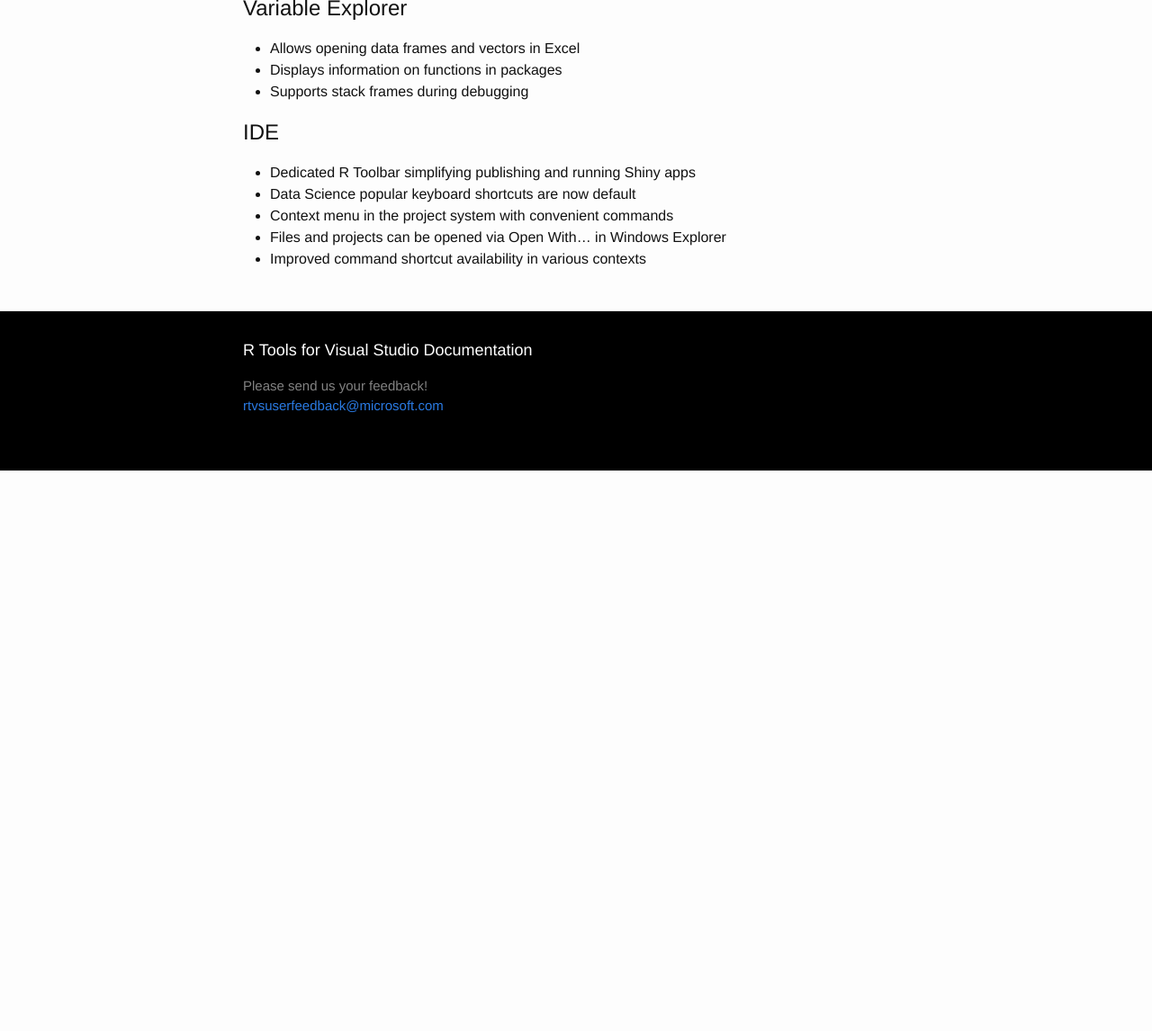
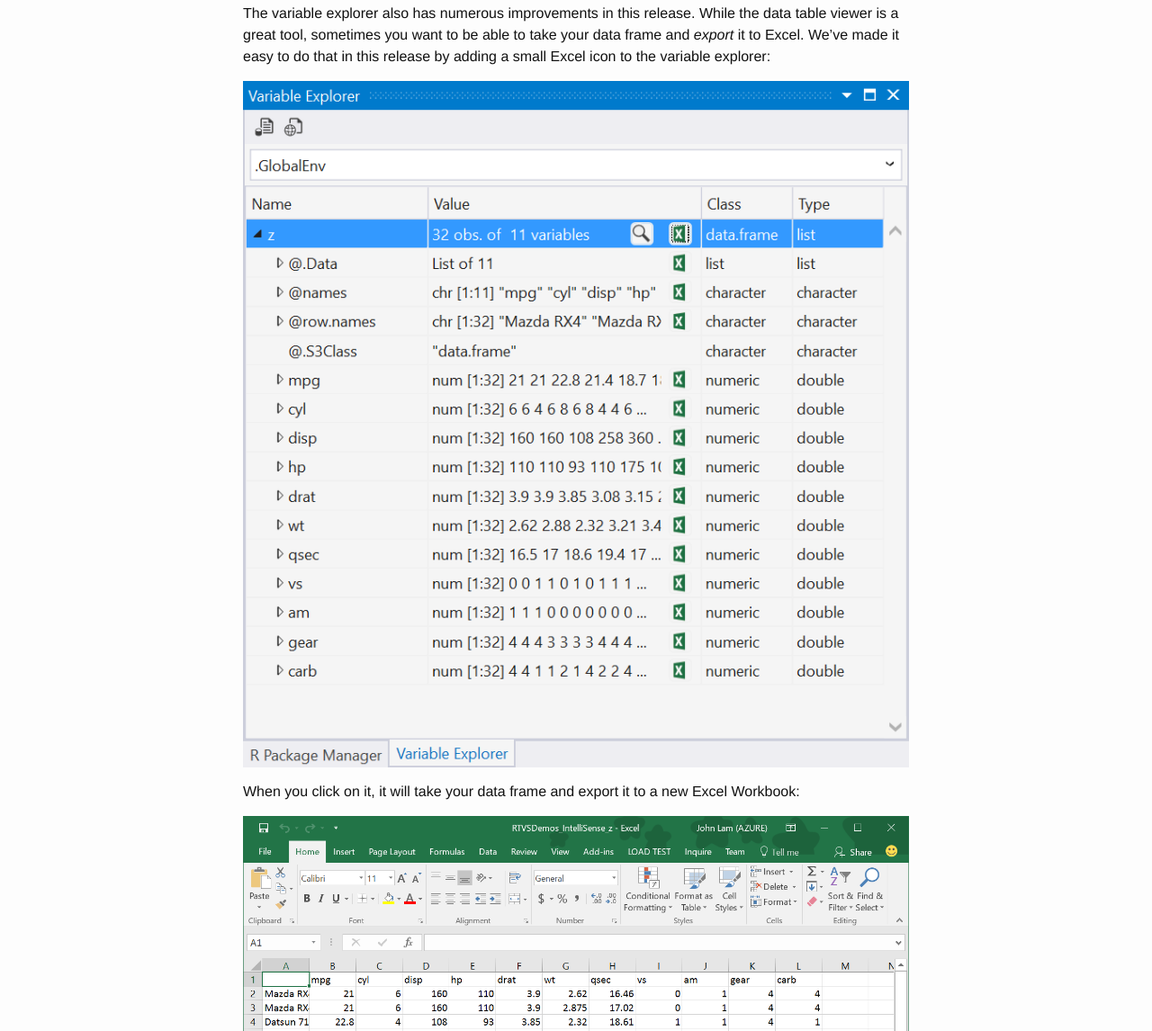
Before and after one commit to microsoft/RTVS-docs, a Jekyll site: the page built from new_for_03.md, in a window 1280 px wide and 1400 px high, scrolled down 7830 px, cut to the strip 254-1400 px from the top of the window. Shown: the whole strip at 90% size. Built offline with Jekyll 4.4.1, drawn with Linux system fonts in a browser that asks for light colours; before the commit the page ends 8607 px from its top, so only the background shows below that; some of the changed text lies outside the part shown.

Commit message:
Adding docs for variable explorer and Excel integration

```diff
--- a/new_for_03.md
+++ b/new_for_03.md
@@ -143,7 +140,18 @@
 
 ## Variable Explorer
 
--	Allows opening data frames and vectors in Excel
+The variable explorer also has numerous improvements in this release. While the
+data table viewer is a great tool, sometimes you want to be able to take your
+data frame and *export* it to Excel. We've made it easy to do that in this
+release by adding a small Excel icon to the variable explorer:
+
+![](media/variable_explorer_icon.png)
+
+When you click on it, it will take your data frame and export it to a new Excel
+Workbook:
+
+![](media/variable_explorer_excel_view.png)
+
 -	Displays information on functions in packages
 -	Supports stack frames during debugging
 
```
Also changed, not shown: other parts of new_for_03.md (+0 -3 lines), media/variable_explorer_excel_view.png (added), media/variable_explorer_icon.png (added).
